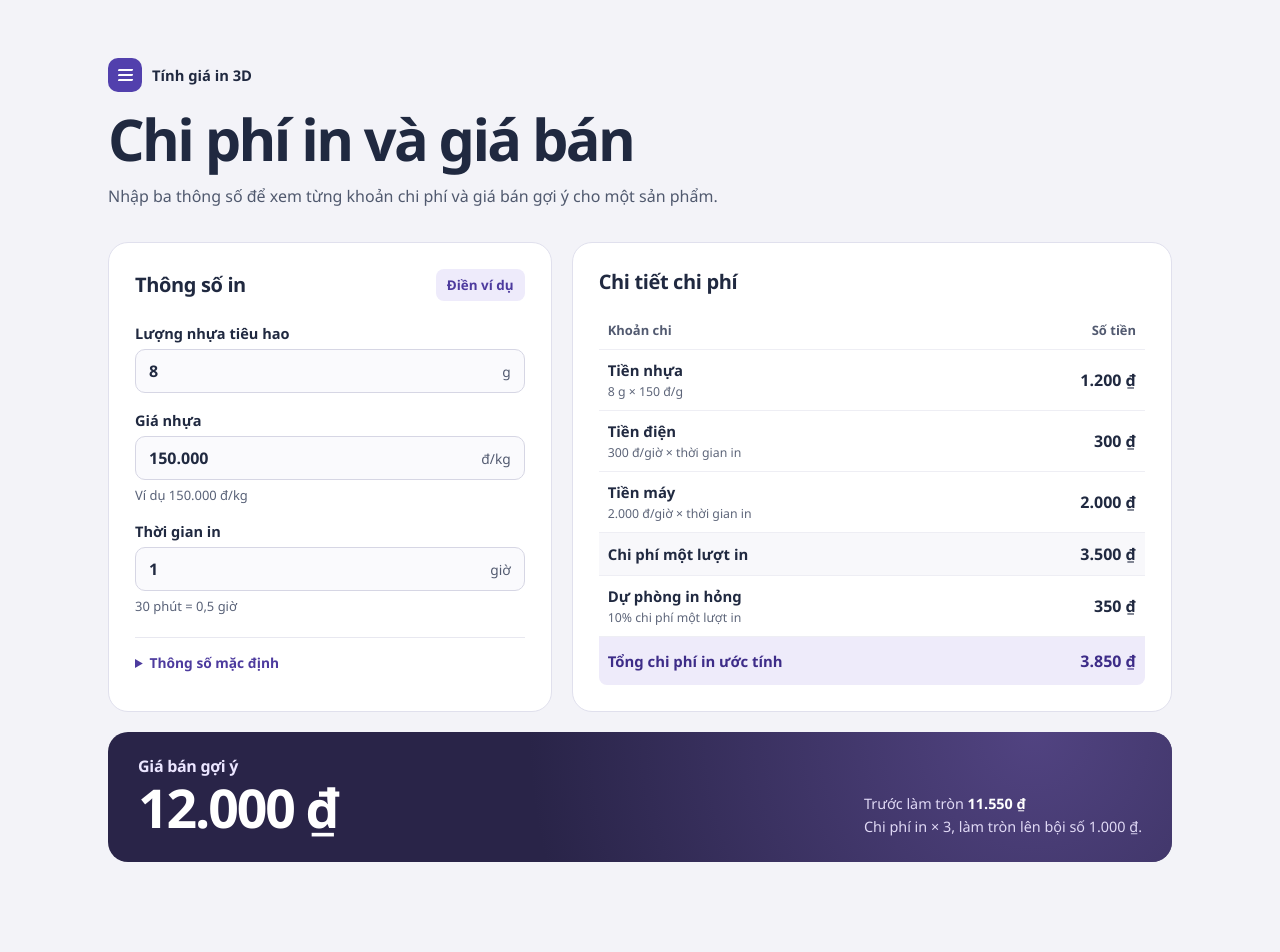
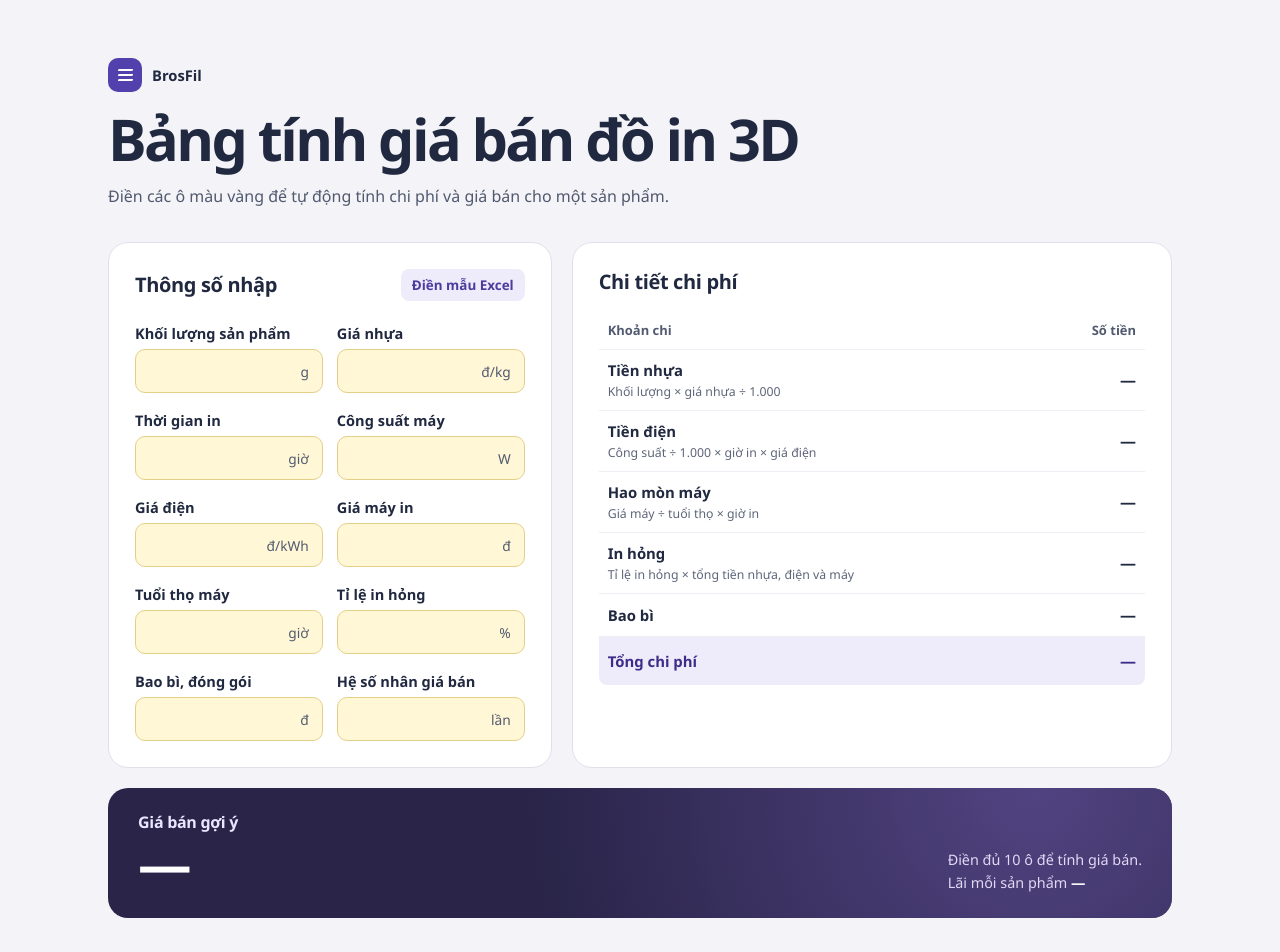
Before and after one commit to PixelCard/Caculator_Price_3d_Printer, a React (Vite) app: page / in a window 1280 px wide. Shown: the top 952 px of the page. Before the commit the page ends 910 px from the top, so only its background shows below. Built offline with nearby package versions, Linux system fonts and the light colour scheme.

Commit message:
Update Site source

```diff
--- a/index.html
+++ b/index.html
@@ -3,9 +3,9 @@
   <head>
     <meta charset="UTF-8" />
     <meta name="viewport" content="width=device-width, initial-scale=1.0" />
-    <meta name="description" content="Tính chi phí in 3D và giá bán gợi ý theo lượng nhựa, giá nhựa và thời gian in." />
+    <meta name="description" content="Bảng tính giá bán đồ in 3D BrosFil, với chi phí in, đóng gói và lãi mỗi sản phẩm." />
     <meta name="theme-color" content="#202940" />
-    <title>Bảng tính giá in 3D</title>
+    <title>Bảng tính giá bán đồ in 3D – BrosFil</title>
   </head>
   <body>
     <div id="root"></div>
--- a/src/main.jsx
+++ b/src/main.jsx
@@ -1,33 +1,41 @@
 import React, { useState } from 'react';
 import { createRoot } from 'react-dom/client';
-import { assumptions, calculatePrice, parseAmount, parseFilamentPrice } from './pricing.js';
+import { calculatePrice, parseAmount, parsePercentage, parseWholeNumber } from './pricing.js';
 import './styles.css';
 
 const fields = [
-  { key: 'grams', label: 'Lượng nhựa tiêu hao', unit: 'g' },
-  { key: 'filamentPrice', label: 'Giá nhựa', unit: 'đ/kg', hint: 'Ví dụ 150.000 đ/kg', parse: parseFilamentPrice },
-  { key: 'hours', label: 'Thời gian in', unit: 'giờ', hint: '30 phút = 0,5 giờ' },
+  { key: 'grams', label: 'Khối lượng sản phẩm', unit: 'g', example: '8' },
+  { key: 'filamentPrice', label: 'Giá nhựa', unit: 'đ/kg', example: '150.000', parse: parseWholeNumber },
+  { key: 'hours', label: 'Thời gian in', unit: 'giờ', example: '1' },
+  { key: 'powerWatts', label: 'Công suất máy', unit: 'W', example: '100' },
+  { key: 'electricityPerKwh', label: 'Giá điện', unit: 'đ/kWh', example: '3.000', parse: parseWholeNumber },
+  { key: 'printerPrice', label: 'Giá máy in', unit: 'đ', example: '10.000.000', parse: parseWholeNumber },
+  { key: 'printerLifetimeHours', label: 'Tuổi thọ máy', unit: 'giờ', example: '5.000', parse: parseWholeNumber, positive: true },
+  { key: 'wastePercent', label: 'Tỉ lệ in hỏng', unit: '%', example: '10', parse: parsePercentage },
+  { key: 'packaging', label: 'Bao bì, đóng gói', unit: 'đ', example: '0', parse: parseWholeNumber },
+  { key: 'saleMultiplier', label: 'Hệ số nhân giá bán', unit: 'lần', example: '3', positive: true },
 ];
-const example = { grams: '8', filamentPrice: '150.000', hours: '1' };
+const example = Object.fromEntries(fields.map((field) => [field.key, field.example]));
 const numberFormat = new Intl.NumberFormat('vi-VN', { maximumFractionDigits: 2 });
 const format = (amount) => numberFormat.format(amount);
 const money = (amount) => amount == null ? '—' : `${format(amount)} ₫`;
 
 function App() {
-  const [inputs, setInputs] = useState(example);
-  const grams = parseAmount(inputs.grams);
-  const filamentPrice = parseFilamentPrice(inputs.filamentPrice);
-  const hours = parseAmount(inputs.hours);
-  const valid = grams != null && filamentPrice != null && hours != null;
-  const result = valid ? calculatePrice(grams, filamentPrice, hours) : null;
+  const [inputs, setInputs] = useState({});
+  const values = Object.fromEntries(fields.map(({ key, parse = parseAmount, positive }) => {
+    const value = parse(inputs[key] ?? '');
+    return [key, positive && value === 0 ? null : value];
+  }));
+  const valid = Object.values(values).every((value) => value !== null);
+  const result = valid ? calculatePrice(values) : null;
 
   const details = [
-    ['Tiền nhựa', result?.filament, valid ? `${format(grams)} g × ${format(filamentPrice / 1000)} đ/g` : 'Lượng nhựa × đơn giá theo gram'],
-    ['Tiền điện', result?.electricity, '300 đ/giờ × thời gian in'],
-    ['Tiền máy', result?.machine, '2.000 đ/giờ × thời gian in'],
-    ['Chi phí một lượt in', result?.subtotal],
-    ['Dự phòng in hỏng', result?.waste, '10% chi phí một lượt in'],
-    ['Tổng chi phí in ước tính', result?.printingCost],
+    ['Tiền nhựa', result?.filament, 'Khối lượng × giá nhựa ÷ 1.000'],
+    ['Tiền điện', result?.electricity, 'Công suất ÷ 1.000 × giờ in × giá điện'],
+    ['Hao mòn máy', result?.machine, 'Giá máy ÷ tuổi thọ × giờ in'],
+    ['In hỏng', result?.waste, 'Tỉ lệ in hỏng × tổng tiền nhựa, điện và máy'],
+    ['Bao bì', result?.packaging],
+    ['Tổng chi phí', result?.totalCost],
   ];
 
   return (
@@ -35,55 +43,52 @@ function App() {
       <header className="intro">
         <div className="title-line">
           <span className="brand-mark" aria-hidden="true"><i /><i /><i /></span>
-          <span>Tính giá in 3D</span>
+          <span>BrosFil</span>
         </div>
-        <h1>Chi phí in và giá bán</h1>
-        <p>Nhập ba thông số để xem từng khoản chi phí và giá bán gợi ý cho một sản phẩm.</p>
+        <h1>Bảng tính giá bán đồ in 3D</h1>
+        <p>Điền các ô màu vàng để tự động tính chi phí và giá bán cho một sản phẩm.</p>
       </header>
 
       <div className="workspace">
         <section className="card inputs" aria-labelledby="inputs-title">
           <div className="section-heading">
-            <h2 id="inputs-title">Thông số in</h2>
-            <button type="button" className="example" onClick={() => setInputs(example)}>Điền ví dụ</button>
+            <h2 id="inputs-title">Thông số nhập</h2>
+            <button type="button" className="example" onClick={() => setInputs(example)}>Điền mẫu Excel</button>
           </div>
           <div className="field-list">
-            {fields.map(({ key, label, unit, hint, parse = parseAmount }) => {
-              const invalid = inputs[key].trim() !== '' && parse(inputs[key]) === null;
-              const invalidMessage = key === 'filamentPrice'
-                ? 'Nhập số nguyên từ 0 trở lên, ví dụ 150.000.'
-                : 'Nhập số từ 0 trở lên, ví dụ 0,5.';
-              const message = invalid ? invalidMessage : hint;
+            {fields.map(({ key, label, unit, parse, positive }) => {
+              const input = inputs[key] ?? '';
+              const invalid = input.trim() !== '' && values[key] === null;
+              const messages = {
+                whole: 'Nhập số nguyên từ 0 trở lên.',
+                wholePositive: 'Nhập số nguyên lớn hơn 0.',
+                percent: 'Nhập tỉ lệ từ 0 đến 100%.',
+                positive: 'Nhập số lớn hơn 0.',
+                amount: 'Nhập số từ 0 trở lên.',
+              };
+              const message = messages[parse === parseWholeNumber ? (positive ? 'wholePositive' : 'whole')
+                : parse === parsePercentage ? 'percent' : positive ? 'positive' : 'amount'];
               return (
                 <div className="field" key={key}>
                   <label htmlFor={key}>{label}</label>
                   <div className="input-box">
                     <input
                       id={key}
-                      inputMode="decimal"
-                      value={inputs[key]}
+                      inputMode={parse === parseWholeNumber ? 'numeric' : 'decimal'}
+                      value={input}
                       onChange={(event) => setInputs({ ...inputs, [key]: event.target.value })}
                       aria-invalid={invalid}
-                      aria-describedby={message ? `${key}-hint` : undefined}
+                      aria-describedby={invalid ? `${key}-error` : undefined}
                       autoComplete="off"
+                      required
                     />
                     <span className="unit">{unit}</span>
                   </div>
-                  {message && <p id={`${key}-hint`} className={invalid ? 'error' : 'hint'}>{message}</p>}
+                  {invalid && <p id={`${key}-error`} className="error">{message}</p>}
                 </div>
               );
             })}
           </div>
-          <details className="assumptions">
-            <summary>Thông số mặc định</summary>
-            <dl>
-              <div><dt>Điện · 100 W × 3.000 đ/kWh</dt><dd>300 đ/giờ</dd></div>
-              <div><dt>Máy · 10 triệu ÷ 5.000 giờ</dt><dd>2.000 đ/giờ</dd></div>
-              <div><dt>Dự phòng in hỏng</dt><dd>10%</dd></div>
-              <div><dt>Hệ số giá bán</dt><dd>× {assumptions.saleMultiplier}</dd></div>
-            </dl>
-            <p className="hint">Hệ số 3 lấy từ công thức giá bán trong bài mẫu.</p>
-          </details>
         </section>
 
         <section className="card breakdown" aria-labelledby="breakdown-title">
@@ -92,7 +97,7 @@ function App() {
             <thead><tr><th scope="col">Khoản chi</th><th scope="col">Số tiền</th></tr></thead>
             <tbody>
               {details.map(([label, amount, explanation], index) => (
-                <tr key={label} className={index === 3 ? 'subtotal' : index === 5 ? 'total' : undefined}>
+                <tr key={label} className={index === details.length - 1 ? 'total' : undefined}>
                   <th scope="row">{label}{explanation && <small>{explanation}</small>}</th>
                   <td>{money(amount)}</td>
                 </tr>
@@ -110,9 +115,13 @@ function App() {
             {result ? (
               <>
                 <p>Trước làm tròn <strong>{money(result.unroundedSalePrice)}</strong></p>
-                <p>Chi phí in × 3, làm tròn lên bội số 1.000 ₫.</p>
+                <p>Tổng chi phí × {format(values.saleMultiplier)}, làm tròn lên bội số 1.000 ₫.</p>
+                <p>Lãi mỗi sản phẩm <strong>{money(result.profit)}</strong></p>
               </>
-            ) : <p>{valid ? 'Số tiền vượt giới hạn tính toán.' : 'Điền đủ ba ô bằng số hợp lệ để tính giá.'}</p>}
+            ) : <>
+              <p>{valid ? 'Số tiền vượt giới hạn tính toán.' : 'Điền đủ 10 ô để tính giá bán.'}</p>
+              <p>Lãi mỗi sản phẩm <strong>—</strong></p>
+            </>}
           </div>
         </section>
       </div>
--- a/src/pricing.js
+++ b/src/pricing.js
@@ -1,13 +1,3 @@
-export const assumptions = {
-  powerWatts: 100,
-  electricityPerKwh: 3000,
-  printerPrice: 10_000_000,
-  printerLifetimeHours: 5000,
-  wasteRate: 0.1,
-  saleMultiplier: 3,
-  roundingStep: 1000,
-};
-
 export function parseAmount(text) {
   const trimmed = text.trim();
   if (!/^\d+(?:[.,]\d+)?$/.test(trimmed)) return null;
@@ -15,25 +5,33 @@ export function parseAmount(text) {
   return Number.isFinite(value) ? value : null;
 }
 
-export function parseFilamentPrice(text) {
+export function parseWholeNumber(text) {
   const trimmed = text.trim();
-  if (!/^\d+$|^\d{1,3}(?:\.\d{3})+$/.test(trimmed)) return null;
-  const value = Number(trimmed.replaceAll('.', ''));
+  if (!/^\d+$|^\d{1,3}(?:\.\d{3})+$|^\d{1,3}(?:,\d{3})+$/.test(trimmed)) return null;
+  const value = Number(trimmed.replace(/[.,]/g, ''));
   return Number.isSafeInteger(value) ? value : null;
 }
 
-export function calculatePrice(grams, filamentPerKg, hours) {
-  const filament = grams * (filamentPerKg / 1000);
-  const electricity = hours * (assumptions.powerWatts / 1000) * assumptions.electricityPerKwh;
-  const machine = hours * (assumptions.printerPrice / assumptions.printerLifetimeHours);
+export function parsePercentage(text) {
+  const value = parseAmount(text.trim().replace(/%$/, ''));
+  return value !== null && value <= 100 ? value : null;
+}
+
+export function calculatePrice({
+  grams, filamentPrice, hours, powerWatts, electricityPerKwh, printerPrice,
+  printerLifetimeHours, wastePercent, packaging, saleMultiplier,
+}) {
+  const filament = grams * (filamentPrice / 1000);
+  const electricity = hours * (powerWatts / 1000) * electricityPerKwh;
+  const machine = hours * (printerPrice / printerLifetimeHours);
   const subtotal = filament + electricity + machine;
-  const waste = subtotal * assumptions.wasteRate;
-  const printingCost = subtotal + waste;
-  const unroundedSalePrice = printingCost * assumptions.saleMultiplier;
-  const step = assumptions.roundingStep;
+  const waste = subtotal * (wastePercent / 100);
+  const totalCost = subtotal + waste + packaging;
+  const unroundedSalePrice = totalCost * saleMultiplier;
   // Remove floating-point noise around an exact rounding boundary.
-  const salePrice = Math.ceil(Number((unroundedSalePrice / step).toPrecision(15))) * step;
+  const salePrice = Math.ceil(Number((unroundedSalePrice / 1000).toPrecision(15))) * 1000;
 
-  if (!Number.isSafeInteger(salePrice)) return null;
-  return { filament, electricity, machine, subtotal, waste, printingCost, unroundedSalePrice, salePrice };
+  if (totalCost > Number.MAX_SAFE_INTEGER || !Number.isSafeInteger(salePrice)) return null;
+  return { filament, electricity, machine, waste, packaging, totalCost, unroundedSalePrice,
+    salePrice, profit: salePrice - totalCost };
 }
--- a/src/styles.css
+++ b/src/styles.css
@@ -46,15 +46,15 @@ h2 { font-size: 1.25rem; line-height: 1.3; letter-spacing: -0.018em; }
   white-space: nowrap;
 }
 .example:hover { background: #e4defa; }
-.example:focus-visible, summary:focus-visible { outline: 2px solid #624dc2; outline-offset: 3px; }
-.field-list { display: grid; gap: 17px; margin-top: 22px; }
+.example:focus-visible { outline: 2px solid #624dc2; outline-offset: 3px; }
+.field-list { display: grid; grid-template-columns: repeat(2, minmax(0, 1fr)); gap: 17px 14px; margin-top: 22px; }
 .field label { display: block; margin-bottom: 6px; font-size: 0.91rem; font-weight: 650; }
 .input-box {
   display: flex;
   align-items: center;
-  border: 1px solid #d6d6e4;
+  border: 1px solid #e4cf88;
   border-radius: 10px;
-  background: #fafafd;
+  background: #fff7d6;
 }
 .input-box:focus-within { border-color: #6854c4; outline: 2px solid #e4dfff; }
 .input-box:has([aria-invalid="true"]) { border-color: #b44750; }
@@ -71,13 +71,7 @@ h2 { font-size: 1.25rem; line-height: 1.3; letter-spacing: -0.018em; }
   font-variant-numeric: tabular-nums;
 }
 .unit { padding-right: 13px; color: #525a70; font-size: 0.86rem; white-space: nowrap; pointer-events: none; }
-.hint, .error { margin-top: 6px; color: #596278; font-size: 0.81rem; }
-.error { color: #a42a37; }
-.assumptions { margin-top: 22px; padding-top: 15px; border-top: 1px solid #e8e8f0; font-size: 0.86rem; }
-.assumptions summary { width: fit-content; color: #4d3b9e; font-weight: 650; cursor: pointer; }
-.assumptions dl { margin: 12px 0 0; }
-.assumptions dl div { display: flex; justify-content: space-between; gap: 10px; padding: 5px 0; }
-.assumptions dd { margin: 0; font-weight: 650; text-align: right; }
+.error { margin-top: 6px; color: #a42a37; font-size: 0.81rem; }
 
 table { width: 100%; border-collapse: separate; border-spacing: 0; margin-top: 16px; }
 th, td { text-align: left; padding: 10px 9px; }
@@ -87,7 +81,6 @@ td, thead th:last-child { text-align: right; }
 td { white-space: nowrap; font-weight: 650; font-variant-numeric: tabular-nums; }
 tr:not(.total) > * { border-bottom: 1px solid #eeeef4; }
 tbody small { display: block; margin-top: 3px; color: #5d6579; font-size: 0.77rem; font-weight: 400; }
-.subtotal > * { background: #f8f8fb; }
 .total > * { background: #eeebfa; color: #3d2c88; font-weight: 750; padding-top: 13px; padding-bottom: 13px; }
 .total th { border-radius: 0 0 0 8px; }
 .total td { border-radius: 0 0 8px 0; }
@@ -126,3 +119,7 @@ tbody small { display: block; margin-top: 3px; color: #5d6579; font-size: 0.77re
   .sale { flex-wrap: wrap; padding: 21px; }
   td { overflow-wrap: anywhere; white-space: normal; }
 }
+
+@media (max-width: 420px) {
+  .field-list { grid-template-columns: minmax(0, 1fr); }
+}
```
Also changed, not shown: 1 other file (tests, documents, lock files or other folders).
